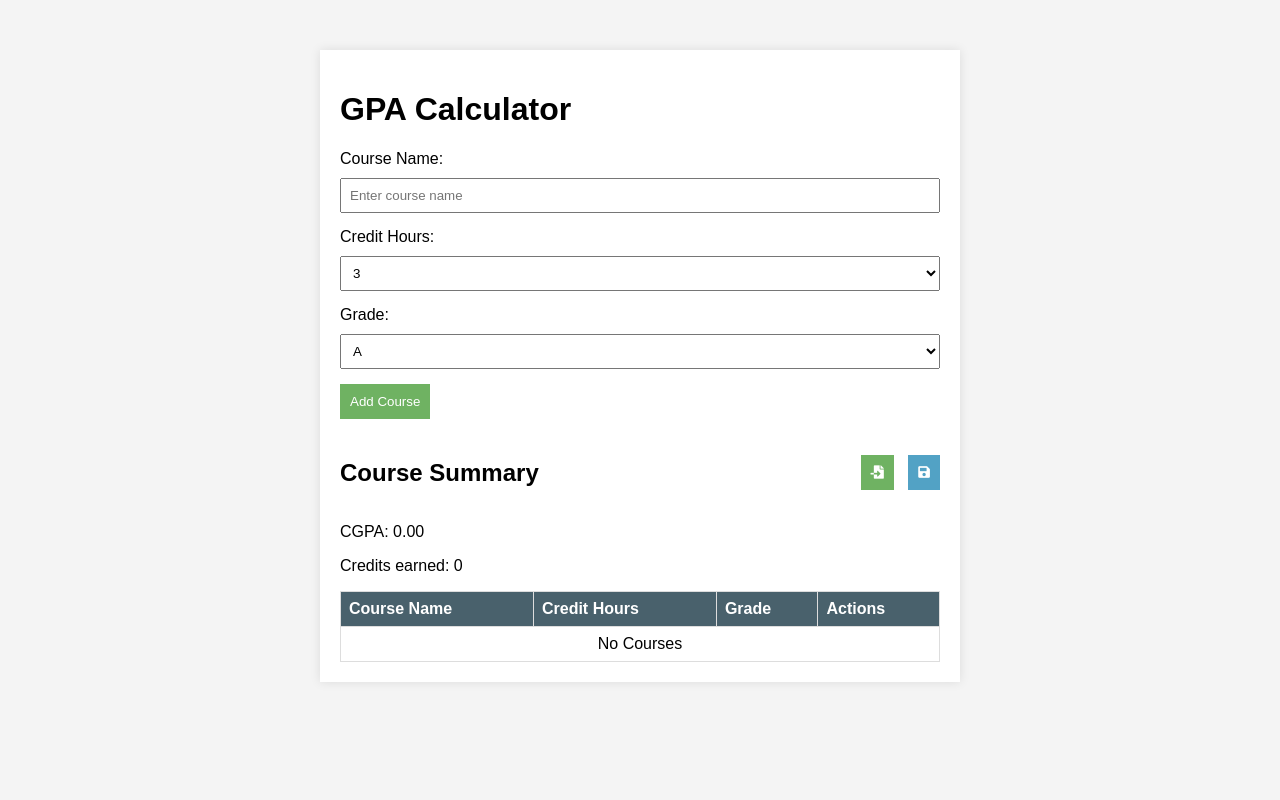
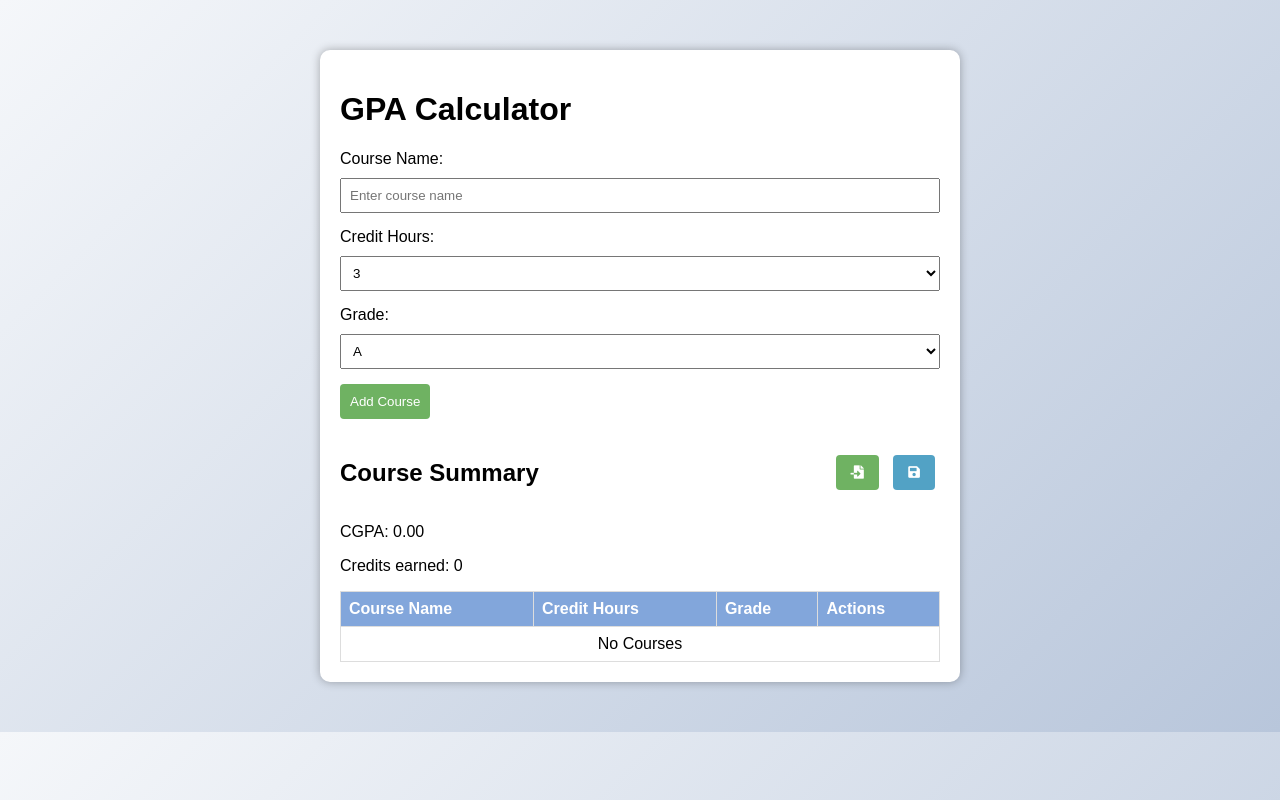
Before and after one commit to sothengski/GPA_Calculator_Web, a plain HTML site: page index.html in a window 1280 px wide. Drawn offline with Linux system fonts and the light colour scheme.

Commit message:
update CSS style for the buttons

```diff
--- a/styles.css
+++ b/styles.css
@@ -1,6 +1,13 @@
 body {
   font-family: Arial, sans-serif;
-  background-color: #f4f4f4;
+  /* background-color: #f4f4f4; */
+  background-color: #b8c6db;
+  background-image: linear-gradient(315deg, #b8c6db 0%, #f5f7fa 100%);
+  /* display: flex; */
+  align-items: center;
+  justify-content: center;
+  /* height: 100vh; */
+  /* overflow: hidden; */
   margin: 0;
   padding: 0;
 }
@@ -10,7 +17,9 @@ body {
   margin: 50px auto;
   background-color: #fff;
   padding: 20px;
-  box-shadow: 0 0 10px rgba(0, 0, 0, 0.1);
+  border-radius: 10px;
+  box-shadow: 0 0 10px rgba(0, 0, 0, 0.3);
+  /* overflow: hidden; */
 }
 
 .input-container {
@@ -35,6 +44,7 @@ button {
   color: #fff;
   padding: 10px;
   border: none;
+  border-radius: 4px;
   cursor: pointer;
 }
 
@@ -60,6 +70,14 @@ button:hover {
 
 button#saveButton {
   background-color: #52a2c5;
+  /* display: flex; */
+  justify-content: center;
+  align-items: center;
+  color: white;
+  border: none;
+  /* padding: 10px 10px; */
+  cursor: pointer;
+  margin: 5px; /* Center the buttons */
 }
 
 #courseList {
@@ -85,6 +103,23 @@ button#saveButton {
   margin-top: 20px;
 }
 
+#courseSummary button {
+  /* display: flex; */
+  justify-content: center;
+  align-items: center;
+  /* background-color: #cd7c57; */
+  color: white;
+  border: none;
+  /* padding: 10px 10px; */
+  cursor: pointer;
+  margin: 5px; /* Center the buttons */
+}
+
+#courseSummary button i {
+  margin-right: 5px;
+  margin-left: 5px;
+}
+
 #courseTable {
   width: 100%;
   border-collapse: collapse;
@@ -99,7 +134,7 @@ button#saveButton {
 }
 
 #courseTable th {
-  background-color: #49616c;
+  background-color: #82a6db;
   color: white;
 }
 
@@ -117,13 +152,14 @@ button#saveButton {
   background-color: #cd7c57;
   color: white;
   border: none;
-  padding: 5px 10px;
+  /* padding: 10px 10px; */
   cursor: pointer;
-  margin: 0 auto; /* Center the buttons */
+  margin: 5px; /* Center the buttons */
 }
 
 #courseTable button i {
   margin-right: 5px;
+  margin-left: 5px;
 }
 
 #courseTable button.edit {
```
